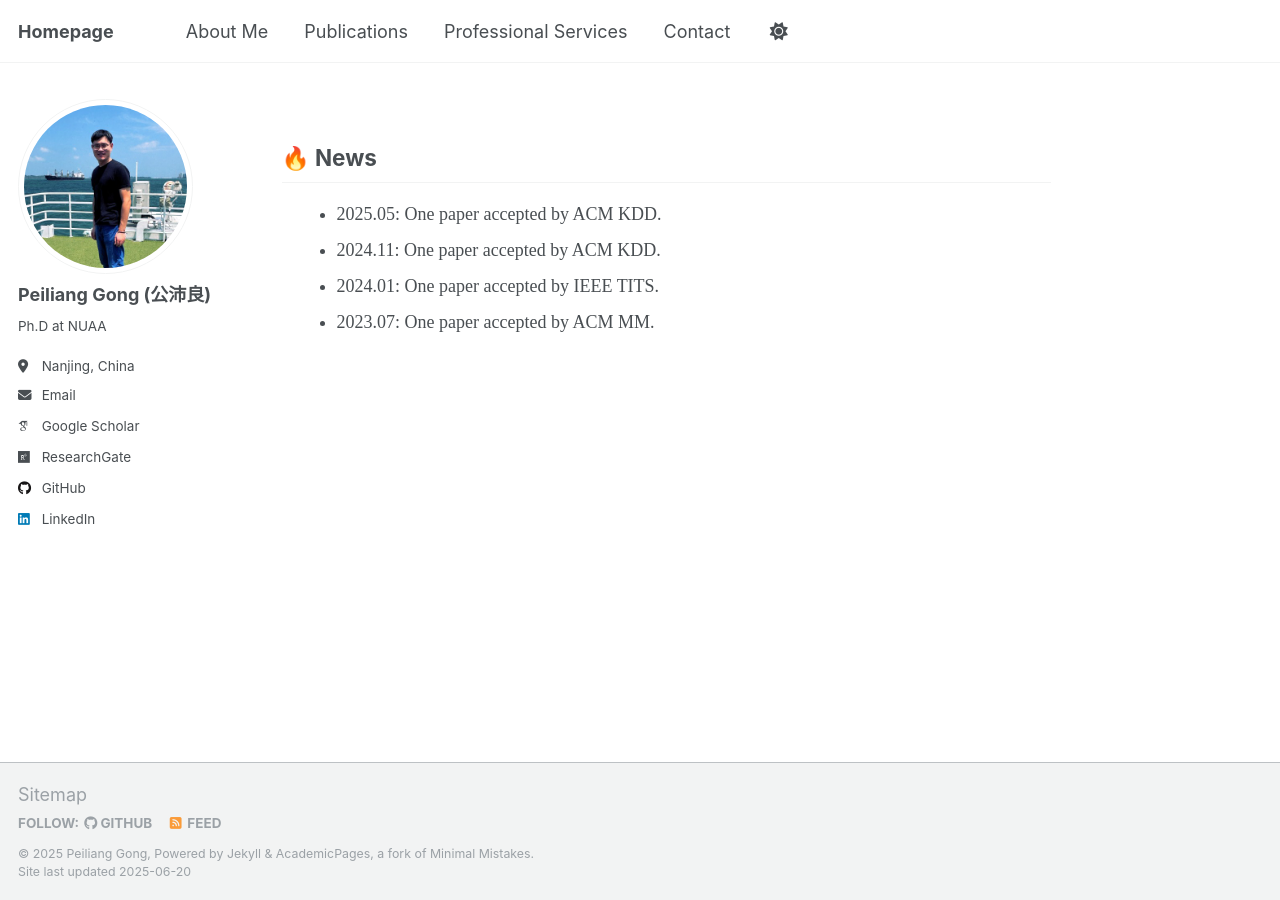
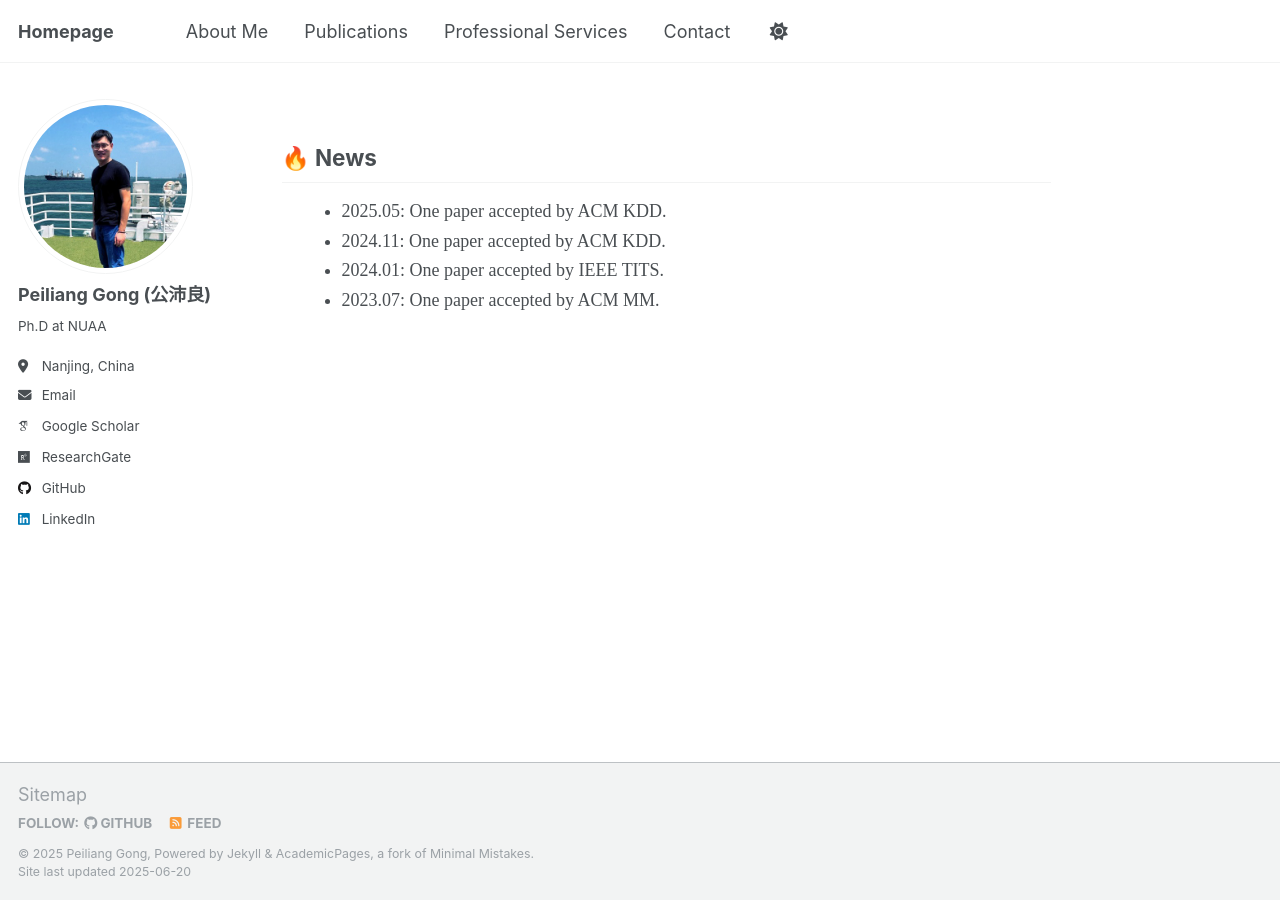
Before and after one commit to Tokenmw/Tokenmw.github.io, a Jekyll site: the page built from _pages/news.md, in a window 1280 px wide. Built offline with Jekyll 4.4.1, drawn with Linux system fonts in a browser that asks for light colours; some web fonts are replaced; our own code applies the rules of GitHub Pages for plain Markdown files.

Commit message:
Update news.md

```diff
--- a/_pages/news.md
+++ b/_pages/news.md
@@ -1,11 +1,11 @@
 <!-- News section -->
 <div id="news" style="font-family: 'Times New Roman', serif; text-align: justify;">
 <h2>🔥 News</h2>
-<ul style="list-style-type: disc; margin-left: 15px;">
-  <li>2025.05: One paper accepted by ACM KDD.</li>
-  <li>2024.11: One paper accepted by ACM KDD.</li>
-  <li>2024.01: One paper accepted by IEEE TITS.</li>
-  <li>2023.07: One paper accepted by ACM MM.</li>
+<ul style="list-style-type: disc; margin-left: 20px; line-height: 1.2;">
+  <li style="margin-bottom: 8px;">2025.05: One paper accepted by ACM KDD.</li>
+  <li style="margin-bottom: 8px;">2024.11: One paper accepted by ACM KDD.</li>
+  <li style="margin-bottom: 8px;">2024.01: One paper accepted by IEEE TITS.</li>
+  <li style="margin-bottom: 8px;">2023.07: One paper accepted by ACM MM.</li>
 </ul>
 <br />
 </div>
```
